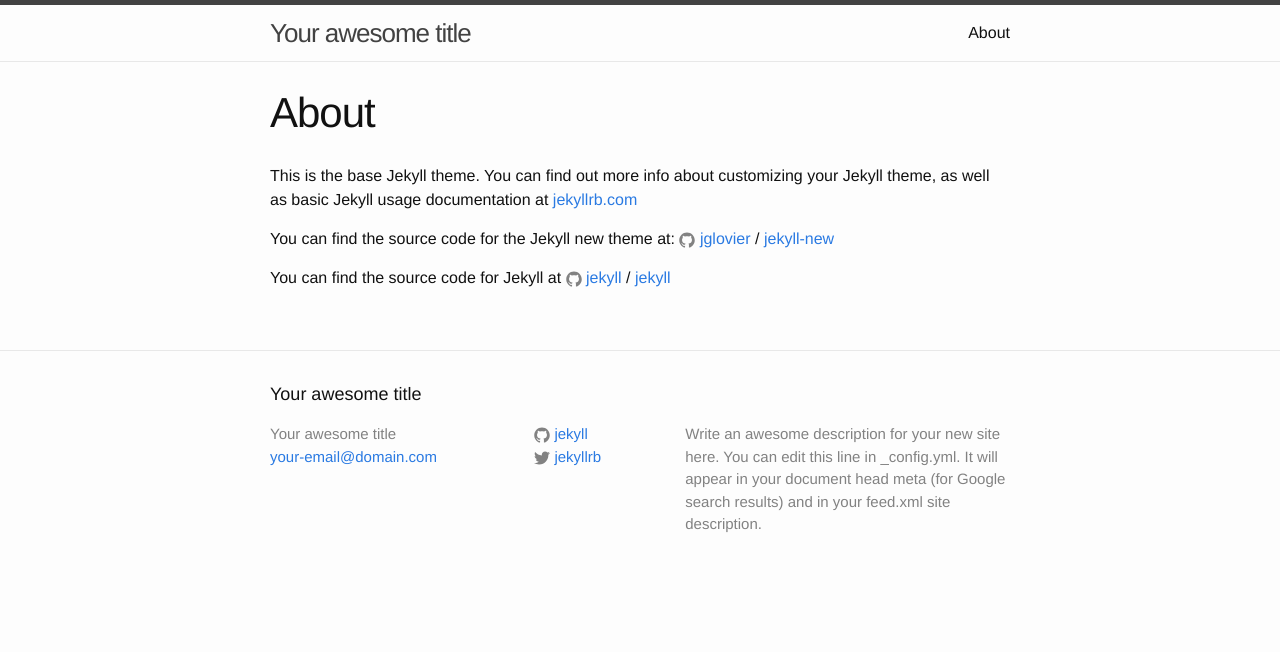
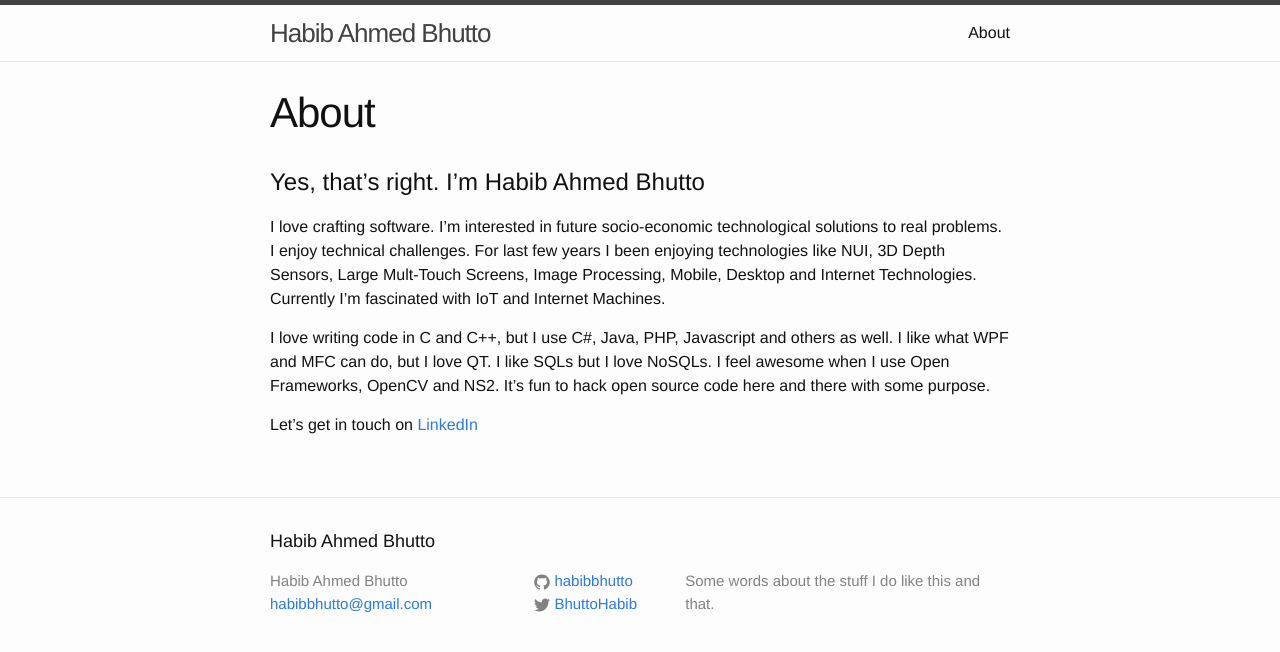
Before and after one commit to habibbhutto/habibbhutto.github.io, a Jekyll site: the page built from about.md, in a window 1280 px wide. Shown: the top 652 px of the page. Built offline with Jekyll 4.4.1, drawn with Linux system fonts in a browser that asks for light colours.

Commit message:
Finalized main page and about
added information on main page, completed about page, experimenting
dates for the post

```diff
--- a/_config.yml
+++ b/_config.yml
@@ -6,16 +6,14 @@
 # 'jekyll serve'. If you change this file, please restart the server process.
 
 # Site settings
-title: Your awesome title
-email: your-email@domain.com
+title: Habib Ahmed Bhutto
+email: habibbhutto@gmail.com
 description: > # this means to ignore newlines until "baseurl:"
-  Write an awesome description for your new site here. You can edit this
-  line in _config.yml. It will appear in your document head meta (for
-  Google search results) and in your feed.xml site description.
+  Some words about the stuff I do like this and that.
 baseurl: "" # the subpath of your site, e.g. /blog
 url: "http://yourdomain.com" # the base hostname & protocol for your site
-twitter_username: jekyllrb
-github_username:  jekyll
+twitter_username: BhuttoHabib
+github_username:  habibbhutto
 
 # Build settings
 markdown: kramdown
--- a/_posts/2016-04-20-welcome-to-jekyll.markdown
+++ b/_posts/2015-04-20-welcome-to-jekyll.markdown
@@ -1,7 +1,7 @@
 ---
 layout: post
 title:  "Welcome to Jekyll!"
-date:   2016-04-20 00:54:32 +0800
+date:   2015-04-20 00:54:32 +0800
 categories: jekyll update
 ---
 You’ll find this post in your `_posts` directory. Go ahead and edit it and re-build the site to see your changes. You can rebuild the site in many different ways, but the most common way is to run `jekyll serve`, which launches a web server and auto-regenerates your site when a file is updated.
--- a/about.md
+++ b/about.md
@@ -4,12 +4,10 @@ title: About
 permalink: /about/
 ---
 
-This is the base Jekyll theme. You can find out more info about customizing your Jekyll theme, as well as basic Jekyll usage documentation at [jekyllrb.com](http://jekyllrb.com/)
+# Yes, that's right. I'm Habib Ahmed Bhutto
 
-You can find the source code for the Jekyll new theme at:
-{% include icon-github.html username="jglovier" %} /
-[jekyll-new](https://github.com/jglovier/jekyll-new)
+I love crafting software. I'm interested in future socio-economic technological solutions to real problems. I enjoy technical challenges. For last few years I been enjoying technologies like NUI, 3D Depth Sensors, Large Mult-Touch Screens, Image Processing, Mobile, Desktop and Internet Technologies. Currently I'm fascinated with IoT and Internet Machines.
 
-You can find the source code for Jekyll at
-{% include icon-github.html username="jekyll" %} /
-[jekyll](https://github.com/jekyll/jekyll)
+I love writing code in C and C++, but I use C#, Java, PHP, Javascript and others as well. I like what WPF and MFC can do, but I love QT. I like SQLs but I love NoSQLs. I feel awesome when I use Open Frameworks, OpenCV and NS2. It's fun to hack open source code here and there with some purpose.
+
+Let's get in touch on [LinkedIn](https://www.linkedin.com/in/habibahmedbhutto)
```
